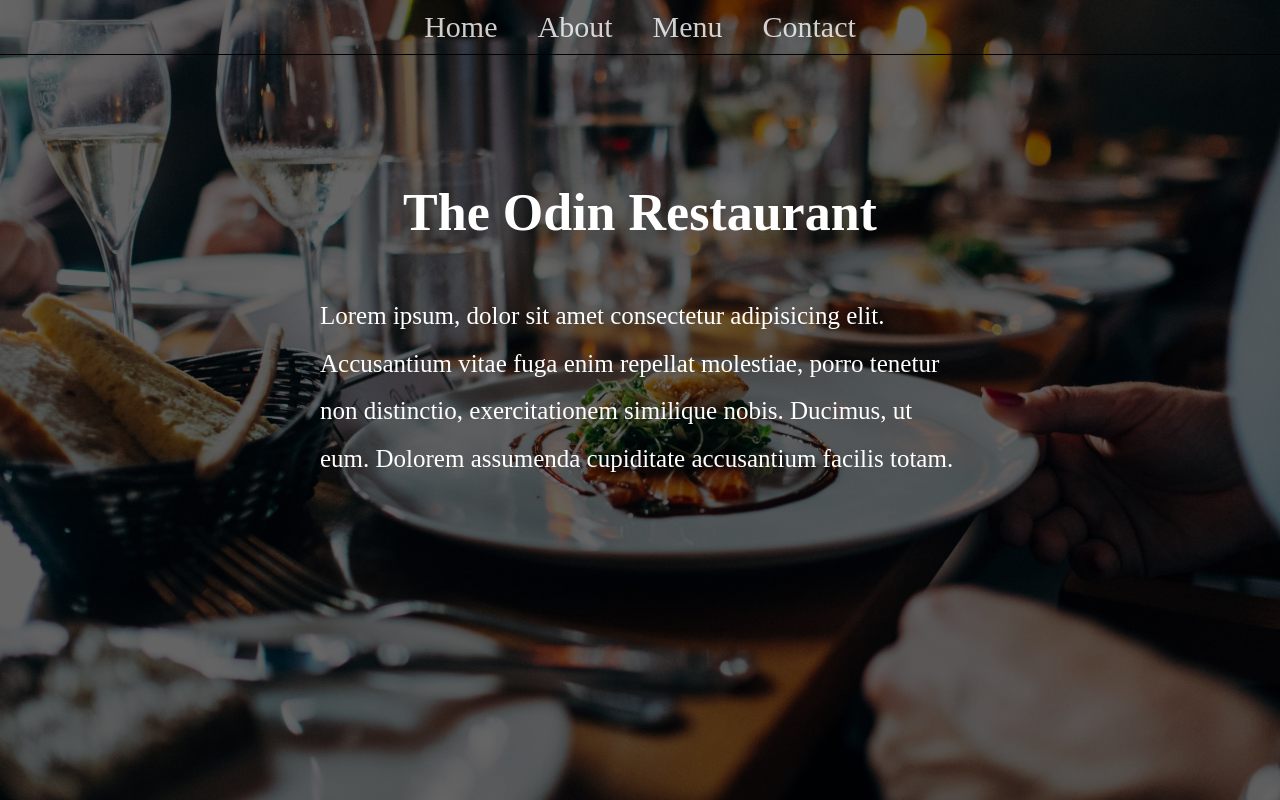
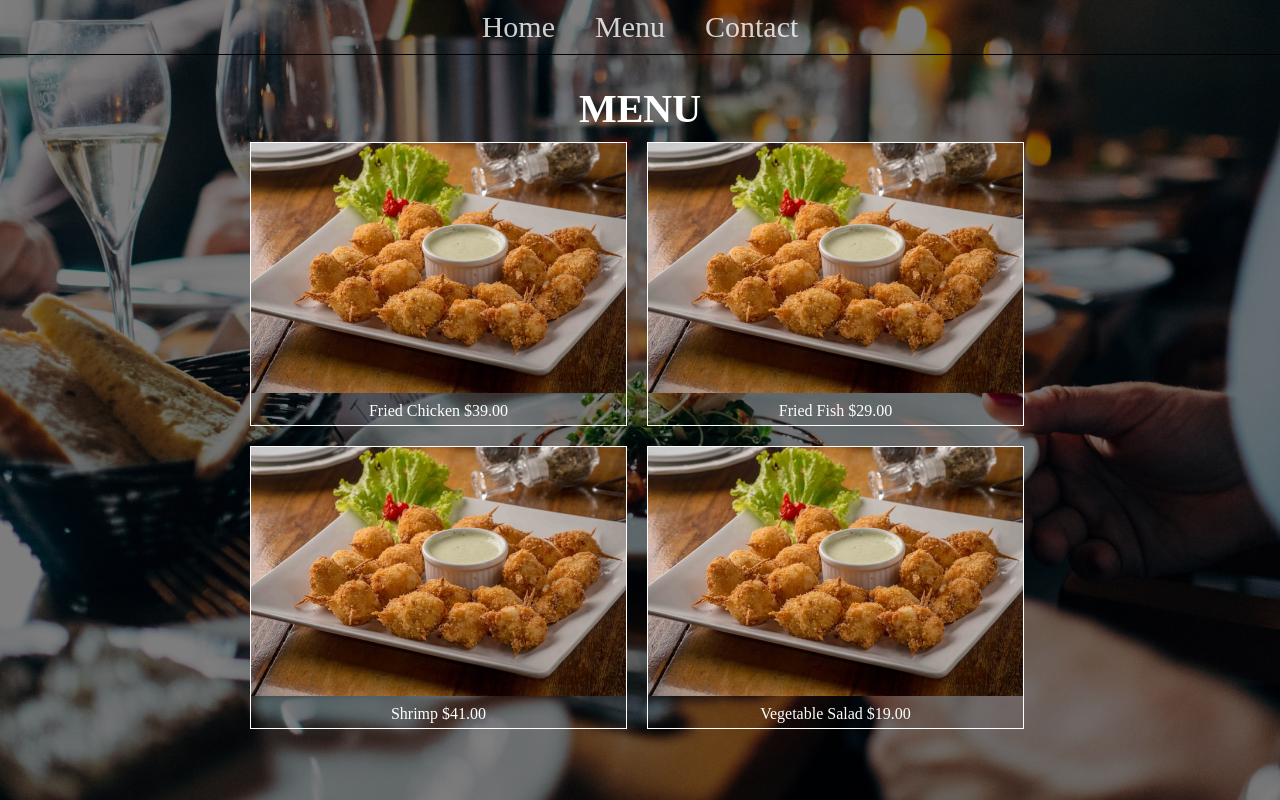
Before and after one commit to PinheiroCristhian/Restaurant-Page, a website built with webpack: page dist/index.html in a window 1280 px wide. Built offline with nearby package versions, Linux system fonts and the light colour scheme; files whose address does not match are found by name.

Commit message:
implementing menu page, img

```diff
--- a/src/css/style.css
+++ b/src/css/style.css
@@ -3,14 +3,28 @@
   padding: 0;
 }
 
-#bg-img {
+
+.clearfix::before, .clearfix::after {
+  content: ' ';
+  display: table;
+}
+.clearfix::after {
+ clear: both;
+}
+#bg-img-home {
+  display: none;
+}
+#bg-img-home, #bg-img-menu {
   background-image: url(../img/bg-image.jpg);
   background-position: center;
   background-size: cover;
+}
+
+#bg-img-home, #bg-img-menu {
   height: 100vh;
 }
 #bg-color {
-  background-color: rgb(0, 0, 0, .6);
+  background-color: rgb(0, 0, 0, .5);
   height: 100vh;
 
 }
@@ -32,3 +46,33 @@
   border-bottom: 1px solid #000;
   padding: 10px;
 }
+
+/*************MENU********************/
+.content {
+  background-color: rgba(0, 0, 0, .9);
+
+}
+#menu {
+  color: #fff;
+  width: 800px;
+  margin: auto;
+}
+#menu h2 {
+  font-size: 40px;
+  text-align: center;
+  margin-top: 30px;
+
+}
+.food {
+  border: 1px solid #fff;
+  float: left;
+  width: 375px;
+  margin: 10px 10px;
+}
+.food p {
+  padding: 5px;
+  text-align: center;
+}
+.food img {
+  width: 100%;
+}
--- a/src/index.js
+++ b/src/index.js
@@ -1,4 +1,7 @@
 import DOM from './modules/dom.js'
 import renderHomePage from './modules/createHome.js';
+import renderMenu from './modules/createMenu.js';
 
-renderHomePage()
+
+//renderHomePage()
+renderMenu();
--- a/src/modules/createHome.js
+++ b/src/modules/createHome.js
@@ -3,14 +3,14 @@ function renderHomePage() {
 
   const contentDiv = document.querySelector('.content');
 
-  contentDiv.appendChild(createDiv()).id = 'bg-img';
+  contentDiv.appendChild(createDiv()).id = 'bg-img-home';
 
-  document.querySelector('#bg-img').appendChild(createDiv()).id = 'bg-color';
+  document.querySelector('#bg-img-home').appendChild(createDiv()).id = 'bg-color';
 
   document.querySelector('#bg-color').appendChild(createNavBar()).id = 'nav-bar';
   document.querySelector('#nav-bar').appendChild(createUl());
 
-  for (let i = 1; i <= 4; i++) {
+  for (let i = 1; i <= 3; i++) {
     document.querySelector('#nav-bar ul').appendChild(createLi());
   }
 
@@ -19,9 +19,8 @@ function renderHomePage() {
   }
 
   document.querySelectorAll('#nav-bar ul li a')[0].textContent = 'Home';
-  document.querySelectorAll('#nav-bar ul li a')[1].textContent = 'About';
-  document.querySelectorAll('#nav-bar ul li a')[2].textContent = 'Menu';
-  document.querySelectorAll('#nav-bar ul li a')[3].textContent = 'Contact';
+  document.querySelectorAll('#nav-bar ul li a')[1].textContent = 'Menu';
+  document.querySelectorAll('#nav-bar ul li a')[2].textContent = 'Contact';
 
 
   document.querySelector('#bg-color').appendChild(createDiv()).id = 'restaurant-info';
--- /dev/null
+++ b/src/modules/createMenu.js
@@ -0,0 +1,91 @@
+function renderMenu() {
+  const contentDiv = document.querySelector('.content');
+
+  contentDiv.appendChild(createDiv()).id = 'bg-img-menu';
+
+  document.querySelector('#bg-img-menu').appendChild(createDiv()).id = 'bg-color';
+
+  document.querySelector('#bg-color').appendChild(createNavBar()).id = 'nav-bar';
+  document.querySelector('#nav-bar').appendChild(createUl());
+
+  for (let i = 1; i <= 3; i++) {
+    document.querySelector('#nav-bar ul').appendChild(createLi());
+  }
+
+  for (let li of document.querySelectorAll('li')) {
+    li.appendChild(createA())
+  }
+
+  document.querySelectorAll('#nav-bar ul li a')[0].textContent = 'Home';
+  document.querySelectorAll('#nav-bar ul li a')[1].textContent = 'Menu';
+  document.querySelectorAll('#nav-bar ul li a')[2].textContent = 'Contact';
+
+
+  document.querySelector('#bg-color').appendChild(createDiv()).id = 'menu';
+  document.querySelector('#menu').classList.add('clearfix');
+
+  document.querySelector('#menu').appendChild(createH2());
+  document.querySelector('#menu h2').textContent = 'MENU';
+
+  for (let i = 1; i <= 4; i++) {
+    document.querySelector('#menu').appendChild(createDiv()).classList.add('food');
+  }
+
+  document.querySelectorAll('.food')[0].appendChild(createImg());
+  document.querySelectorAll('img')[0].src = './..images/fried-fish.jpg'
+  document.querySelectorAll('.food')[0].appendChild(createP()).innerHTML = 'Fried Chicken <span class="food-price">$39.00</span>';
+
+  document.querySelectorAll('.food')[1].appendChild(createImg());
+  document.querySelectorAll('img')[1].src = './..images/fried-fish.jpg'
+  document.querySelectorAll('.food')[1].appendChild(createP()).innerHTML = 'Fried Fish <span class="food-price">$29.00</span>';
+
+  document.querySelectorAll('.food')[2].appendChild(createImg());
+  document.querySelectorAll('img')[2].src = './..images/fried-fish.jpg'
+  document.querySelectorAll('.food')[2].appendChild(createP()).innerHTML = 'Shrimp <span class="food-price">$41.00</span>';
+
+  document.querySelectorAll('.food')[3].appendChild(createImg());
+  document.querySelectorAll('img')[3].src = './..images/fried-fish.jpg'
+  document.querySelectorAll('.food')[3].appendChild(createP()).innerHTML = 'Vegetable Salad <span class="food-price">$19.00</span>';
+
+
+}
+
+
+
+function createImg() {
+  return document.createElement('img');
+}
+
+function createSpan() {
+  return document.createElement('span');
+}
+
+function createH2() {
+  return document.createElement('h2');
+}
+
+function createP() {
+  return document.createElement('p');
+}
+
+function createNavBar() {
+  return document.createElement('nav');
+}
+
+function createDiv() {
+  return document.createElement('div');
+}
+
+function createUl() {
+  return document.createElement('ul');
+}
+
+function createLi() {
+  return document.createElement('li');
+}
+
+function createA() {
+  return document.createElement('a');
+}
+
+export default renderMenu;
```
Also changed, not shown: dist/index.html, dist/main.js, src/images/fried-chicken.jpg (added), src/images/fried-fish.jpg (added), src/images/shrimp.jpg (added), src/images/vegetable-salad.jpg (added), webpack.config.js (line endings or trailing spaces).
